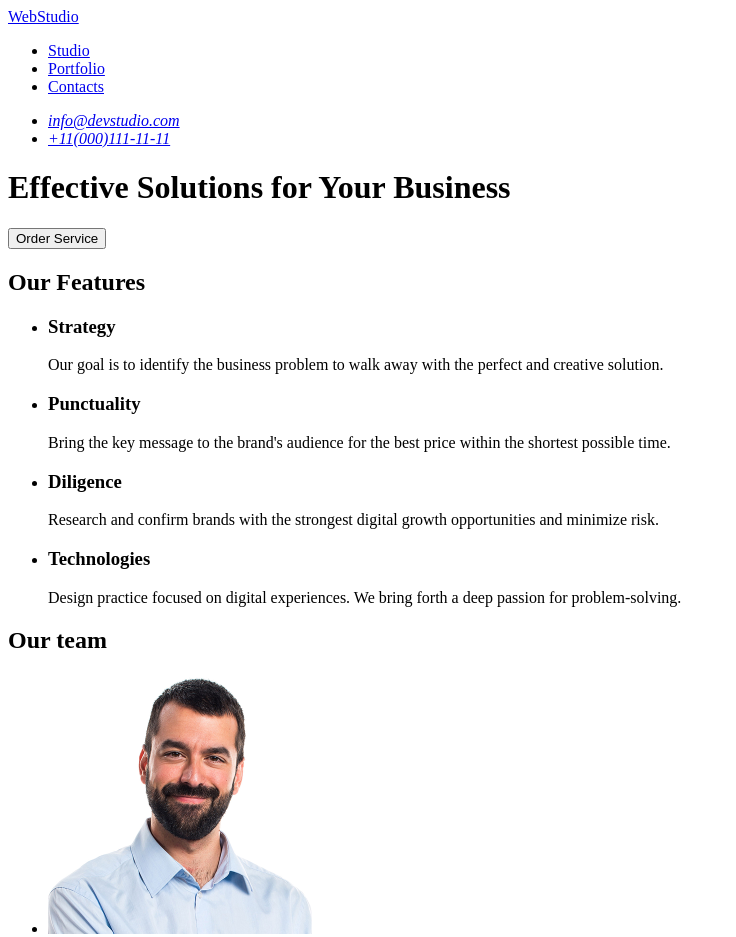
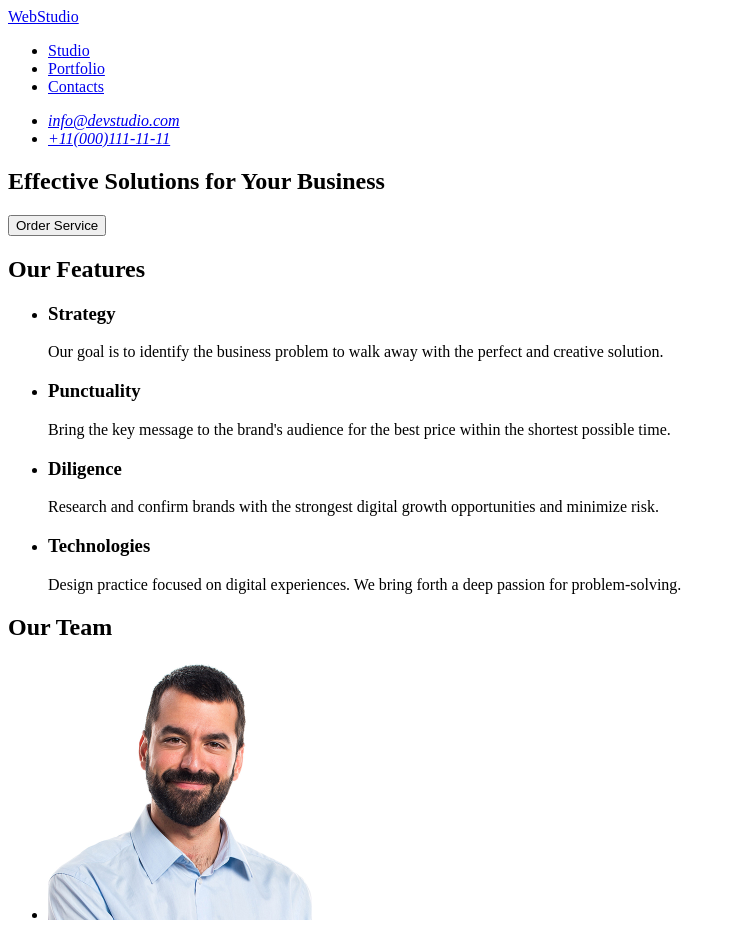
Before and after one commit to ppinchukk/goit-markup-hw-01, a plain HTML site: page index.html in a window 1280 px wide. Shown: the top 937 px of the page, without its empty margins (0-736 px from the left). Drawn offline with Linux system fonts and the light colour scheme.

Commit message:
fix main section

```diff
--- a/index.html
+++ b/index.html
@@ -23,8 +23,10 @@
       </address>
     </header>
     <main>
-      <h1>Effective Solutions for Your Business</h1>
-      <button type="button">Order Service</button>
+      <section>
+        <h1>Effective Solutions for Your Business</h1>
+        <button type="button">Order Service</button>
+      </section>
       <section>
         <h2>Our Features</h2>
         <ul>
@@ -59,7 +61,7 @@
         </ul>
       </section>
       <section>
-        <h2>Our team</h2>
+        <h2>Our Team</h2>
         <ul>
           <li>
             <img
```
